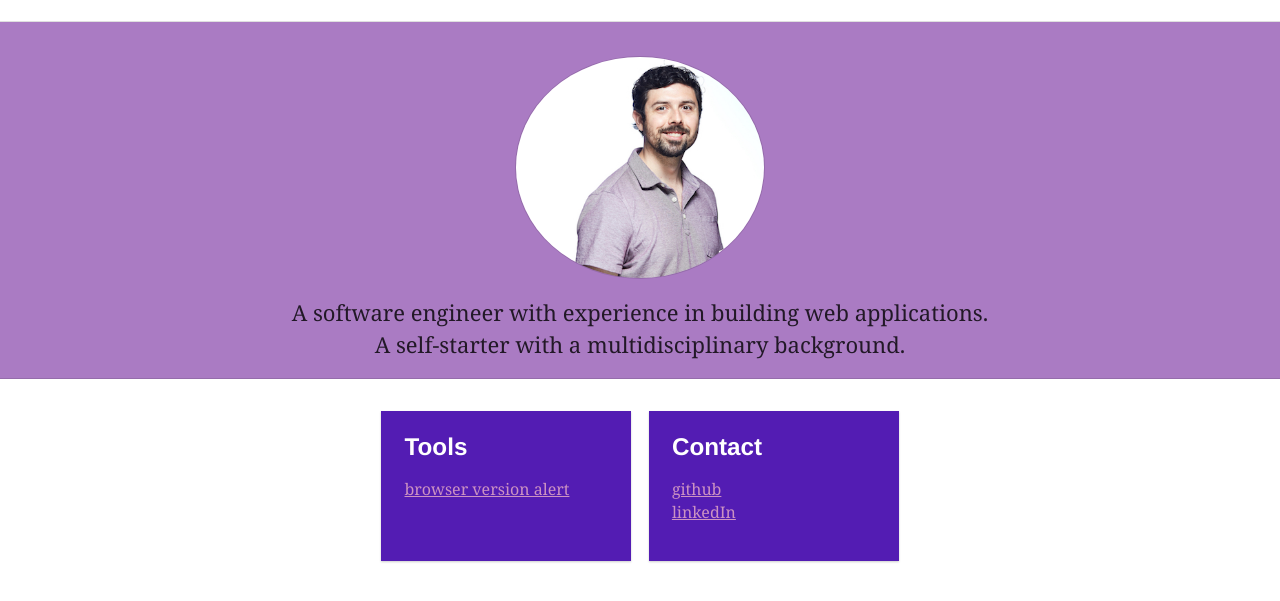
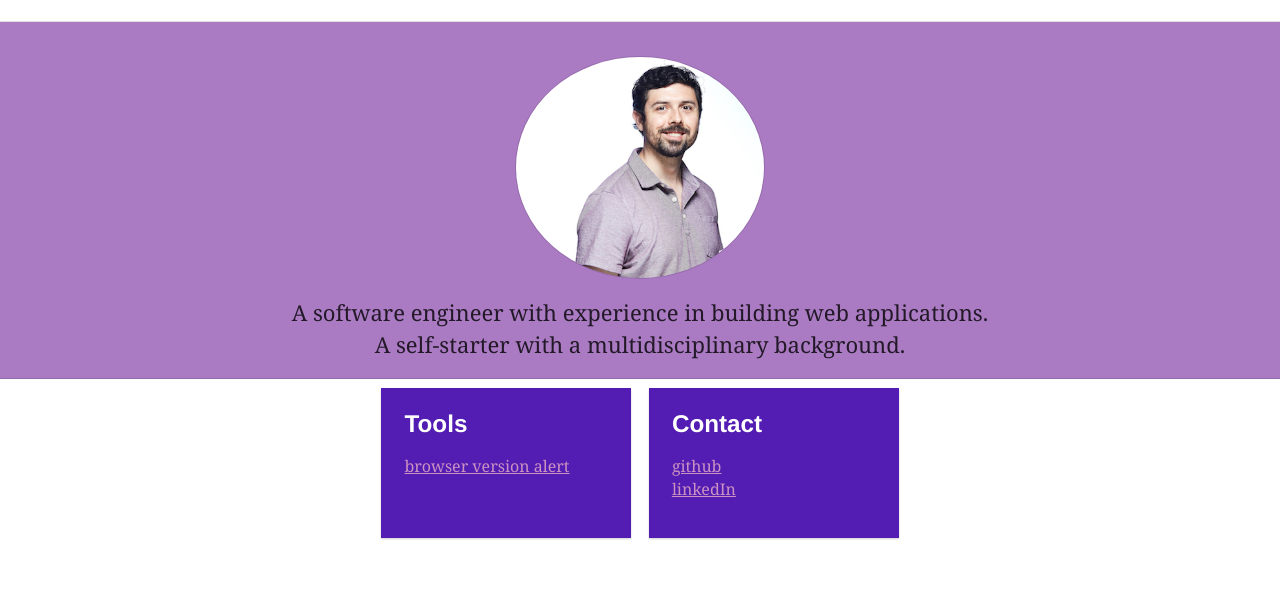
Before and after one commit to asarenski/asarenski.github.io, a Gatsby site: page / in a window 1280 px wide. Shown: the part 61-662 px from the top of the page. Built offline with nearby package versions, Linux system fonts and the light colour scheme; Gatsby itself is replaced by a stand-in of ours.

Commit message:
remove negative margin

```diff
--- a/src/components/jumbotron.js
+++ b/src/components/jumbotron.js
@@ -6,7 +6,6 @@ const Jumbotron = () => {
   return (
     <div style={{
       background: colorPalette.jumbotron,
-      margin: '0 -1.0875rem 1.45rem -1.0875rem',
       padding: '1.0875rem 1.45rem',
       borderBottom: `1px solid ${colorPalette.border}`
     }}>
```
